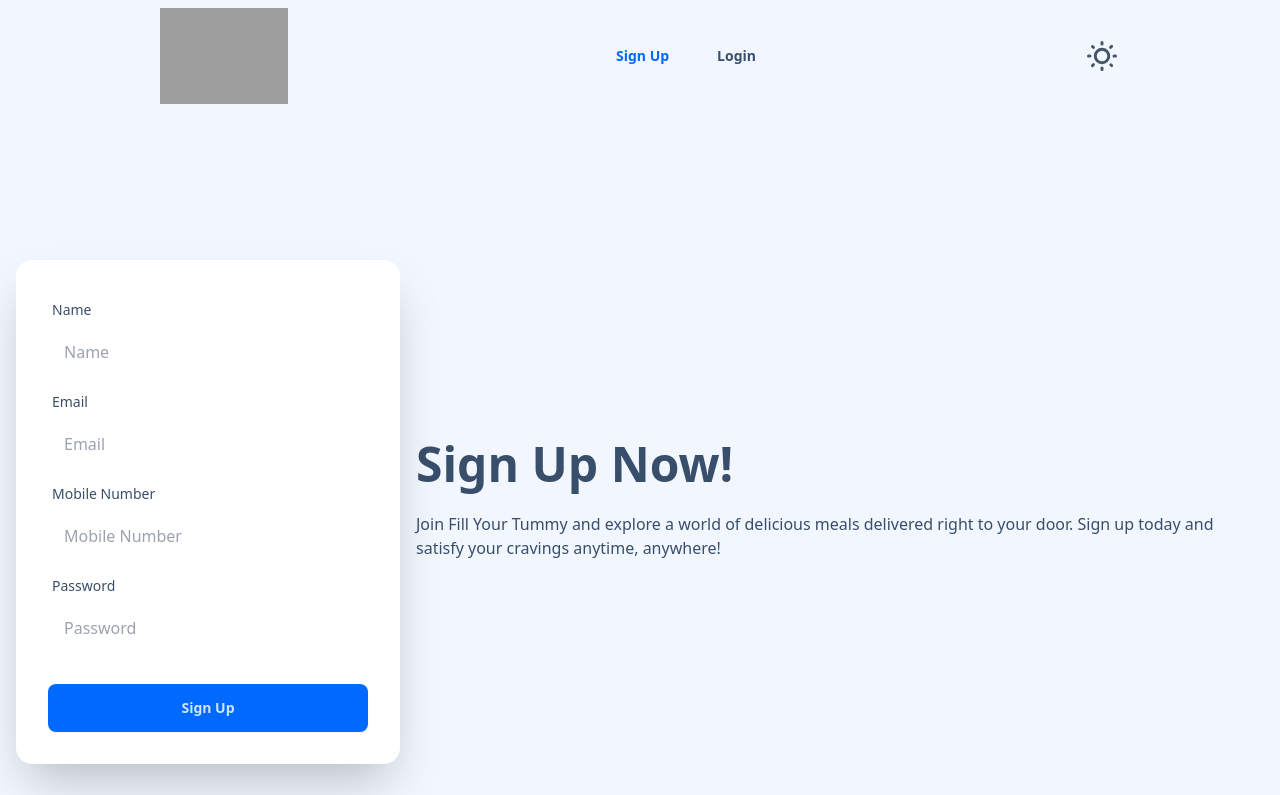
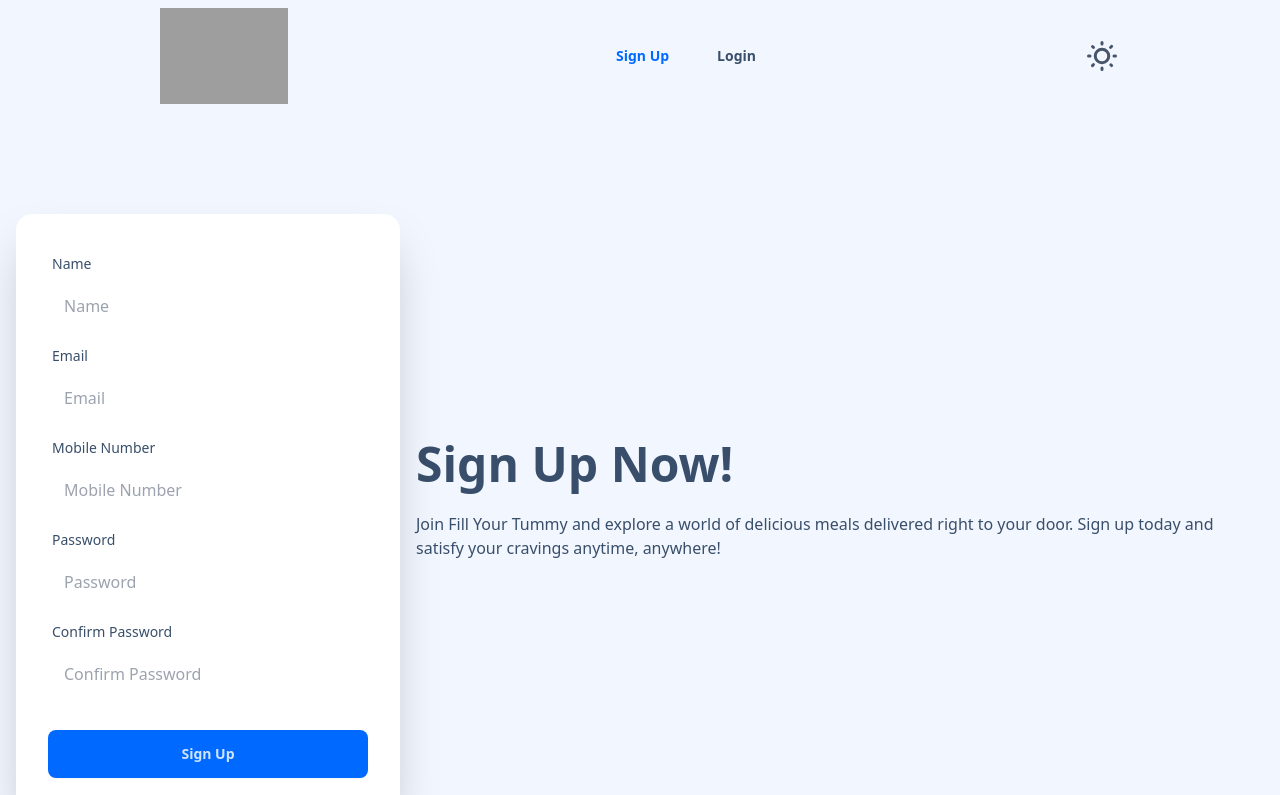
Before and after one commit to anoopwilson96/00-fyt-food-app, a React (Vite) app in the folder client/: page /signup in a window 1280 px wide. Shown: the top 795 px of the page. Built offline with nearby package versions, Linux system fonts and the light colour scheme; no server answers; grey boxes are pictures that could not be loaded.

Commit message:
Add Regex to sign up form

```diff
--- a/client/src/pages/landing/signupLanding.jsx
+++ b/client/src/pages/landing/signupLanding.jsx
@@ -1,50 +1,41 @@
-import React from 'react'
-import { useForm } from "react-hook-form"
+import React from 'react';
+import { useForm } from "react-hook-form";
 import { useNavigate } from 'react-router-dom';
 import { signUpUser } from '../../services/userAPI';
 import toast from 'react-hot-toast';
 
 export const SignupLanding = () => {
-
   const navigate = useNavigate();
   const {
     register,
     handleSubmit,
     watch,
     formState: { errors },
-  } = useForm()
+  } = useForm();
 
+  // Watch password fields for confirmation validation
+  const password = watch("password");
 
-
-const onSubmit = async (data)=>{
+  const onSubmit = async (data) => {
     try {
       const response = await signUpUser(data);
-    console.log(data)
       if (response.success === true) {
         toast.success('Account Created');
         navigate('/user');
       }
 
       if (response.sameAccount === true) {
-      console.log(response);
         toast.success('Already Exist');
         navigate('/login');
       }
 
     } catch (error) {
-    console.log(error,"Failed to sign up")
-    toast.error("Failed; Try later")
+      console.log(error, "Failed to sign up");
+      toast.error("Failed; Try later");
     }
-}
-
-
-
-
-
-
+  };
 
   return (
-    <>
     <div className="hero bg-base-200 min-h-screen">
       <div className="hero-content flex-col lg:flex-row-reverse">
         <div className="text-center lg:text-left">
@@ -54,44 +45,91 @@ const onSubmit = async (data)=>{
           </p>
         </div>
         <div className="card bg-base-100 w-full max-w-sm shrink-0 shadow-2xl">
-
-
           <form onSubmit={handleSubmit(onSubmit)} className="card-body">
+            {/* Name */}
             <div className="form-control">
               <label className="label">
                 <span className="label-text">Name</span>
               </label>
-          <input type="text" {...register("name")}  placeholder="Name" className="input input-bordered" required />
+              <input type="text" {...register("name")} placeholder="Name" className="input input-bordered" required />
             </div>
+
+            {/* Email */}
             <div className="form-control">
               <label className="label">
                 <span className="label-text">Email</span>
               </label>
-          <input type="email" {...register("email")} placeholder="Email" className="input input-bordered" required />
+              <input type="email" {...register("email",{
+                required: "Email is required",
+                pattern:{
+                  value:/^[a-zA-Z0-9._%+-]+@[a-zA-Z0-9.-]+\.[a-zA-Z]{2,}$/,
+                  message: "Enter proper Email"
+                }
+              })} placeholder="Email" className="input input-bordered" required />
+              {errors.email && <p className="text-red-500 text-sm">{errors.email.message}</p>}
             </div>
 
+            {/* Mobile Number (10 digits validation) */}
             <div className="form-control">
               <label className="label">
                 <span className="label-text">Mobile Number</span>
               </label>
-          <input type="tel" {...register("mobile")} placeholder="Mobile Number" className="input input-bordered" required />
+              <input
+                type="tel"
+                {...register("mobile", {
+                  required: "Mobile number is required",
+                  pattern: {
+                    value: /^[0-9]{10}$/,
+                    message: "Mobile number must be 10 digits"
+                  }
+                })}
+                placeholder="Mobile Number"
+                className="input input-bordered"
+                required
+              />
+              {errors.mobile && <p className="text-red-500 text-sm">{errors.mobile.message}</p>}
             </div>
+
+            {/* Password */}
             <div className="form-control">
               <label className="label">
                 <span className="label-text">Password</span>
               </label>
-          <input type="password" {...register("password")} placeholder="Password" className="input input-bordered" required />
+              <input
+                type="password"
+                {...register("password", { required: "Password is required" })}
+                placeholder="Password"
+                className="input input-bordered"
+                required
+              />
+              {errors.password && <p className="text-red-500 text-sm">{errors.password.message}</p>}
             </div>
+
+            {/* Confirm Password */}
+            <div className="form-control">
+              <label className="label">
+                <span className="label-text">Confirm Password</span>
+              </label>
+              <input
+                type="password"
+                {...register("confirmPassword", {
+                  required: "Confirm password is required",
+                  validate: value => value === password || "Passwords do not match"
+                })}
+                placeholder="Confirm Password"
+                className="input input-bordered"
+                required
+              />
+              {errors.confirmPassword && <p className="text-red-500 text-sm">{errors.confirmPassword.message}</p>}
+            </div>
+
+            {/* Submit */}
             <div className="form-control mt-6">
               <button className="btn btn-primary">Sign Up</button>
             </div>
           </form>
-
-
         </div>
       </div>
     </div>
-
-    </>
-  )
-}
+  );
+};
```
Lines whose indentation alone changed are shown as unchanged.
